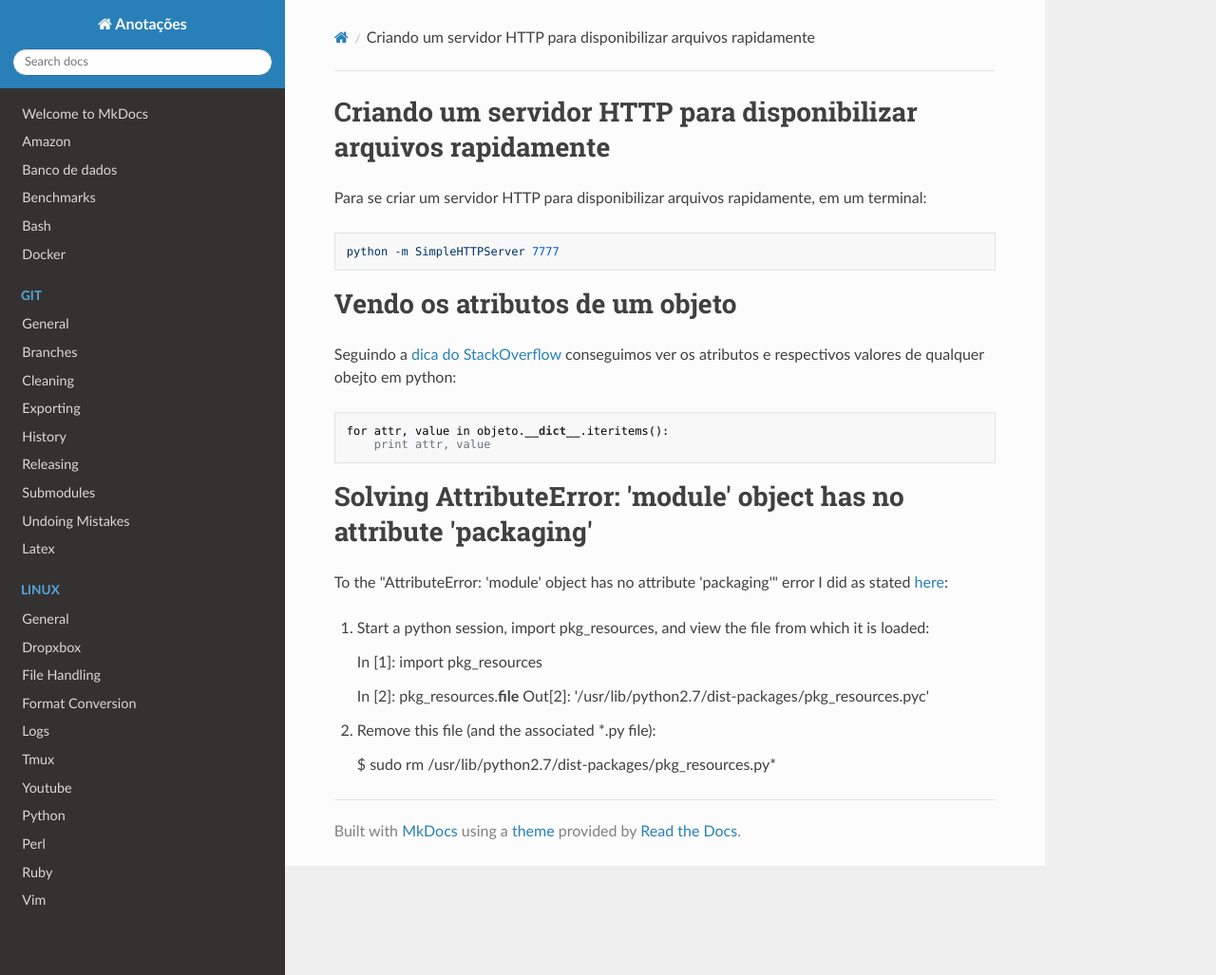
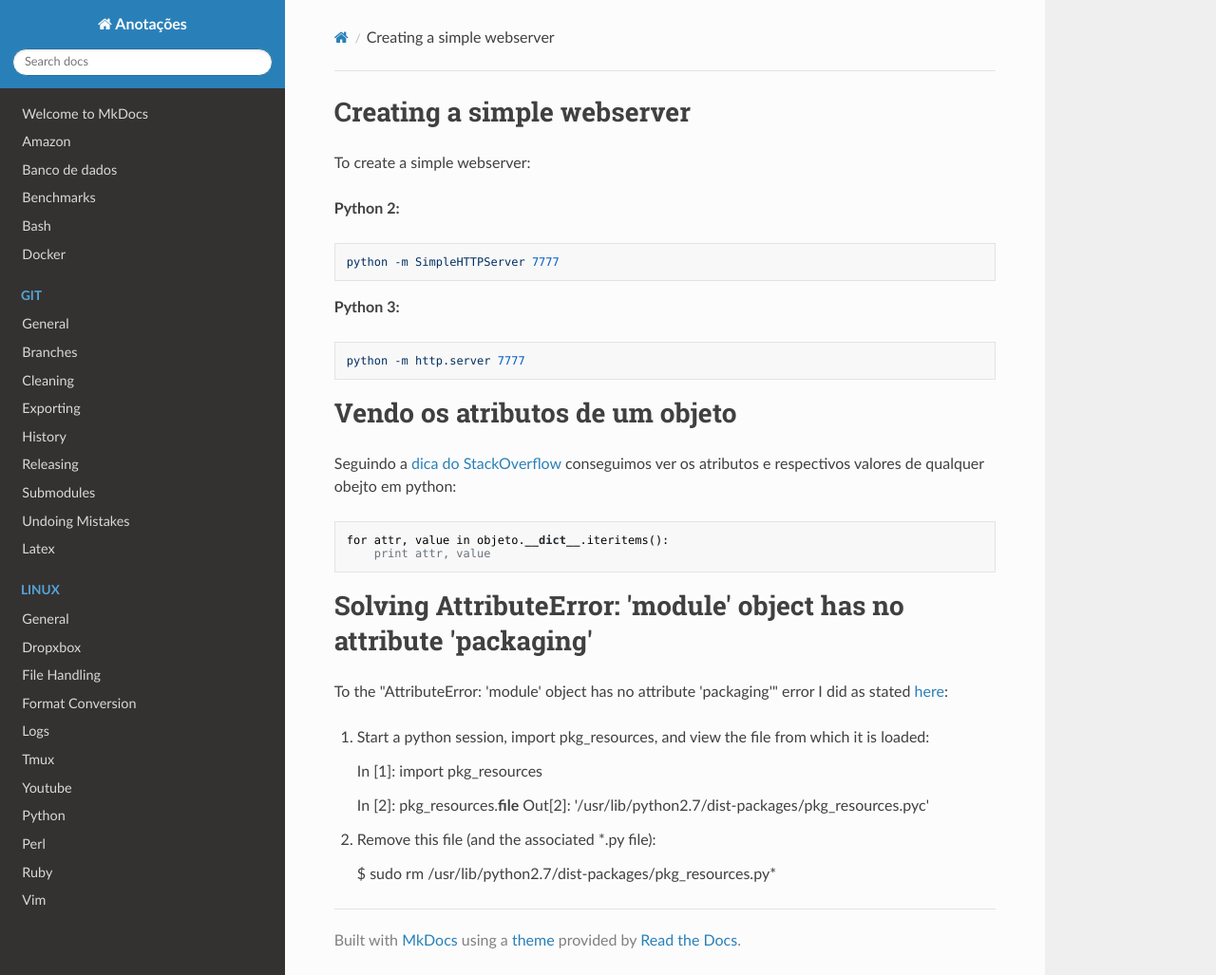
Before and after one commit to hposca/useful_notes, an MkDocs documentation site: the page built from docs/python.md, in a window 1280 px wide and 1027 px high. Shown: the whole window at 95% size. Built offline with MkDocs 1.6.1, drawn with Linux system fonts in a browser that asks for light colours; nearby versions of some CDN libraries; old or Windows-style settings are respelled for this version of MkDocs.

Commit message:
Creating a simple webserver using python

```diff
--- a/docs/python.md
+++ b/docs/python.md
@@ -1,8 +1,14 @@
-# Criando um servidor HTTP para disponibilizar arquivos rapidamente
+# Creating a simple webserver
 
-Para se criar um servidor HTTP para disponibilizar arquivos rapidamente, em um terminal:
+To create a simple webserver:
+
+**Python 2:**
 
     python -m SimpleHTTPServer 7777
+
+**Python 3:**
+
+    python -m http.server 7777
 
 # Vendo os atributos de um objeto
 
```
